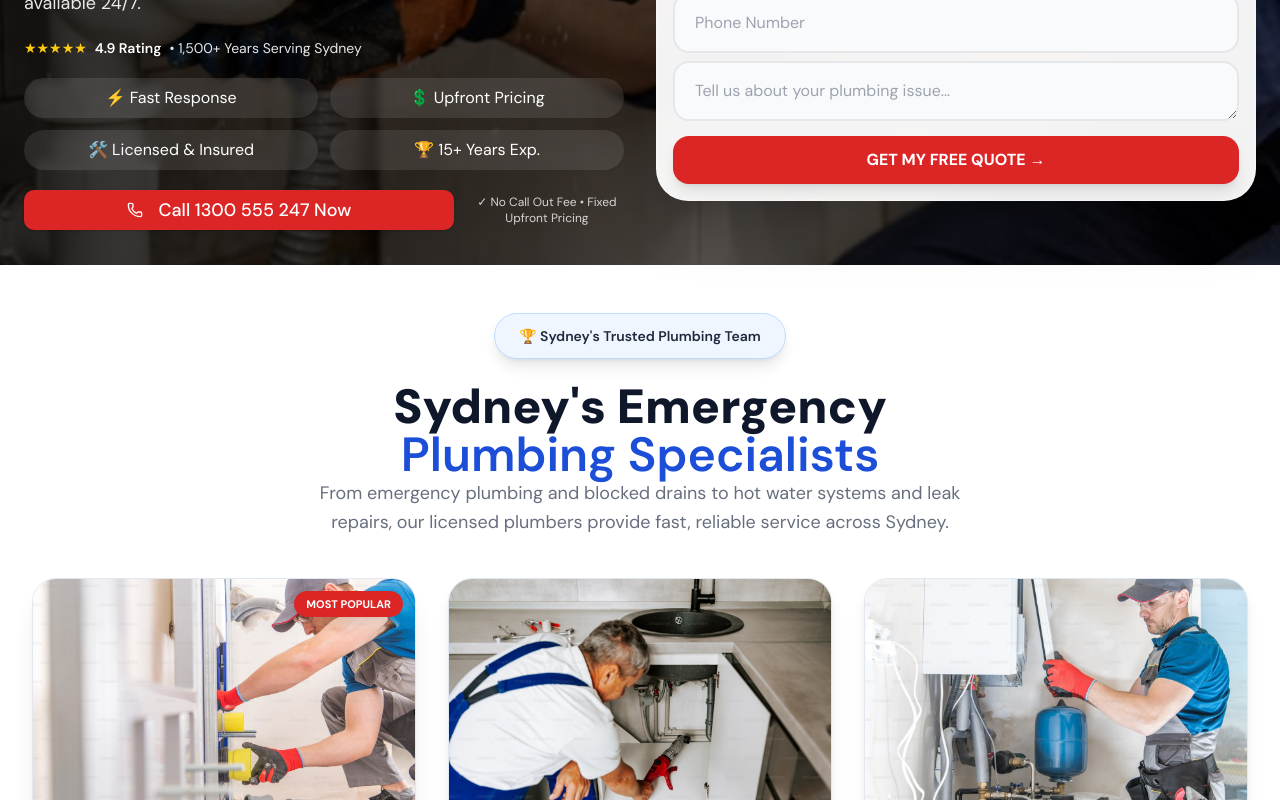
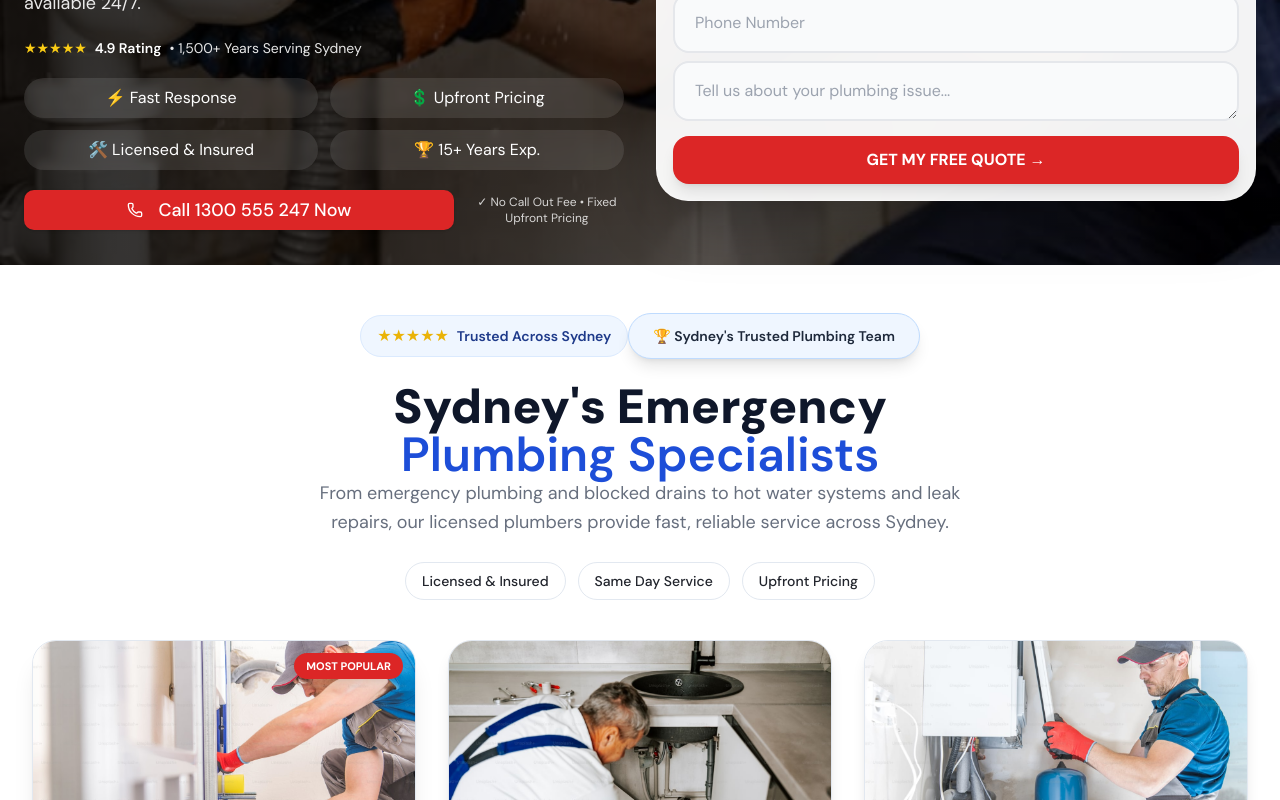
Before and after one commit to gopremiumstudio/flowfix-plumbing-demo, a React (Vite) app: page / in a window 1280 px wide. Shown: the part 420-1220 px from the top of the page. Built offline with nearby package versions, Linux system fonts and the light colour scheme.

Commit message:
Improve service section trust elements

```diff
--- a/src/pages/HomePage.jsx
+++ b/src/pages/HomePage.jsx
@@ -315,6 +315,12 @@ variant: 'default'
               transition={{ duration: 0.5 }}
               className="text-center mb-10"
             >
+              <div className="inline-flex items-center gap-2 bg-blue-50 border border-blue-100 px-4 py-2 rounded-full mb-4">
+  <span className="text-yellow-500">★★★★★</span>
+  <span className="text-sm font-semibold text-blue-900">
+    Trusted Across Sydney
+  </span>
+</div>
               <div className="inline-flex items-center px-6 py-3 rounded-full bg-blue-50 border border-blue-200 shadow-lg text-slate-800 font-semibold text-sm mb-6">
   🏆 Sydney's Trusted Plumbing Team
 </div>
@@ -327,6 +333,19 @@ variant: 'default'
               <p className="text-lg text-muted-foreground max-w-2xl mx-auto leading-relaxed">
                 From emergency plumbing and blocked drains to hot water systems and leak repairs, our licensed plumbers provide fast, reliable service across Sydney.
               </p>
+              <div className="flex flex-wrap justify-center gap-3 mt-6">
+  <span className="bg-white px-4 py-2 rounded-full border border-slate-200 text-sm font-medium">
+    Licensed & Insured
+  </span>
+
+  <span className="bg-white px-4 py-2 rounded-full border border-slate-200 text-sm font-medium">
+    Same Day Service
+  </span>
+
+  <span className="bg-white px-4 py-2 rounded-full border border-slate-200 text-sm font-medium">
+    Upfront Pricing
+  </span>
+</div>
 
             </motion.div>
 
```
